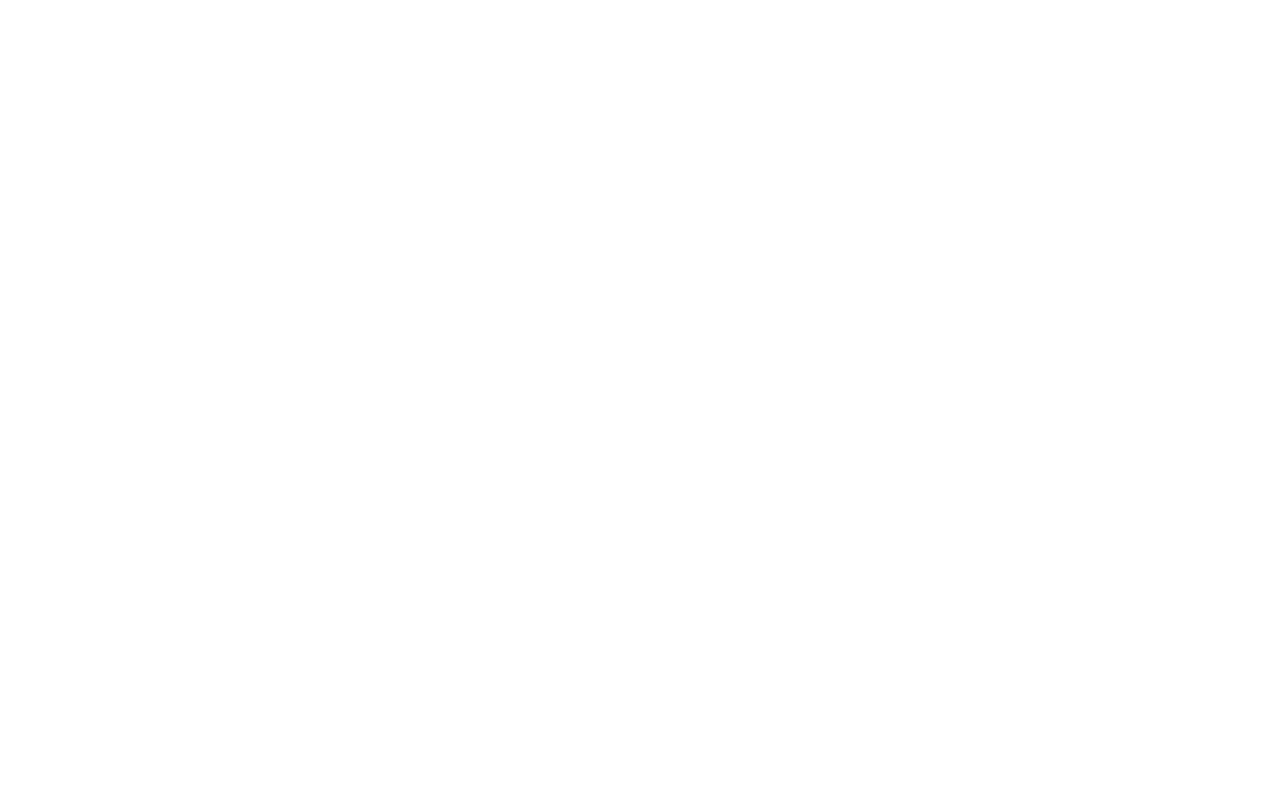
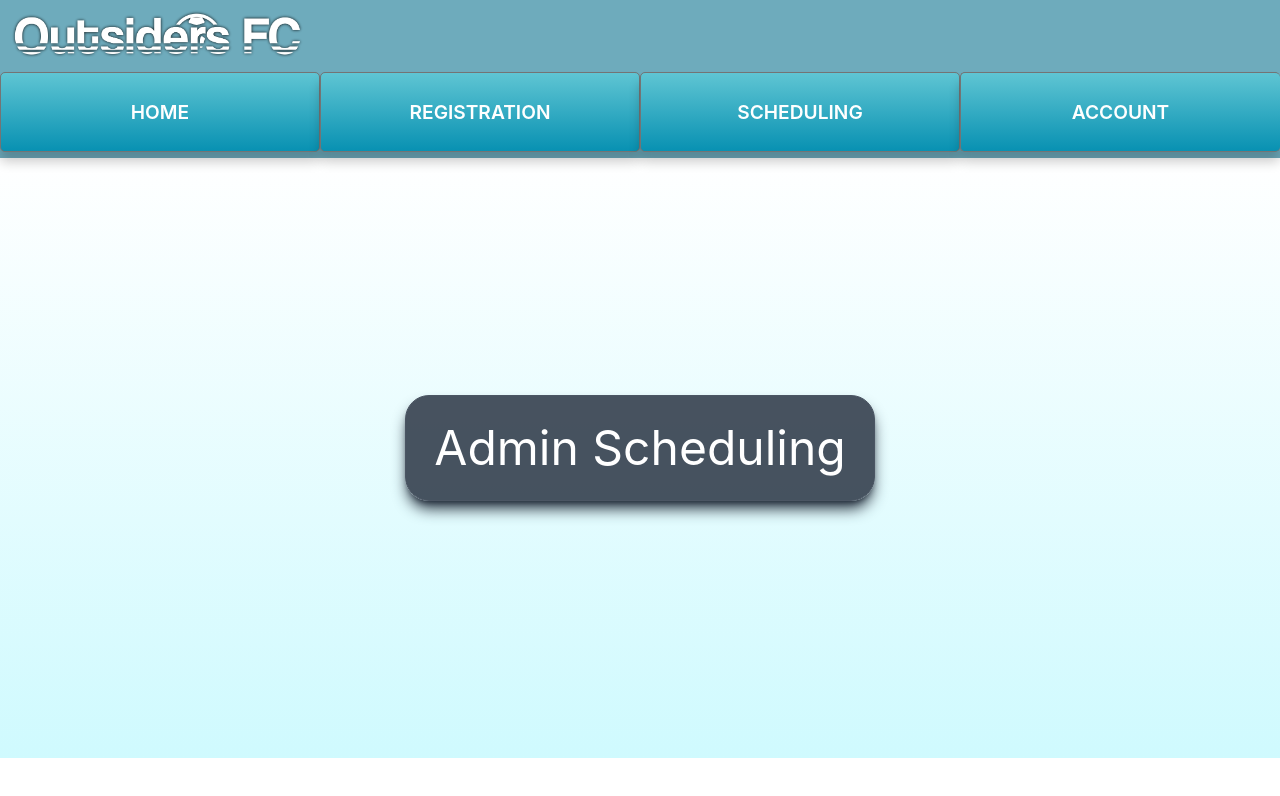
Before and after one commit to Lukkex/outsiders, a React (Create React App) app: page /adminscheduling in a window 1280 px wide. Before the commit this address had no page. Shown: the top 796 px of the page. Built offline with nearby package versions, Linux system fonts and the light colour scheme.

Commit message:
Add admin scheduling page base.

```diff
--- a/src/App.js
+++ b/src/App.js
@@ -7,6 +7,7 @@ import Settings from './components/Settings';
 import Registration from './components/Registration';
 import Scheduling from './components/Scheduling';
 import AdminDashboard from './components/AdminDashboard';
+import AdminScheduling from './components/Admin/AdminScheduling'
 
 
 function App() {
@@ -19,7 +20,9 @@ function App() {
         <Route path="/settings" element={<Settings />} />
         <Route path="/registration" element={<Registration />} />
         <Route path="/scheduling" element={<Scheduling />} />
+
         <Route path="/admindashboard" element={<AdminDashboard />} />
+        <Route path="/adminscheduling" element={<AdminScheduling />} />
       </Routes>
     </Router>
   );
--- /dev/null
+++ b/src/components/Admin/AdminScheduling.js
@@ -0,0 +1,21 @@
+import '../../App.css'; //global styles
+import '../../Scheduling.css';
+import { useState } from 'react';
+import SiteHeader from '../SiteHeader';
+import TextBlackBG from '../TextBlackBG';
+
+//nothing is hooked up to backend for obvious reasons
+function AdminScheduling() {
+    //const [shScheduling, setShScheduling] = useState(false);
+
+    return (
+        <div>
+            <SiteHeader className="navbar"></SiteHeader>
+            <TextBlackBG label="Admin Scheduling"></TextBlackBG>
+            <br></br>
+            <br></br>
+        </div>
+    );
+}
+
+export default AdminScheduling;
```
